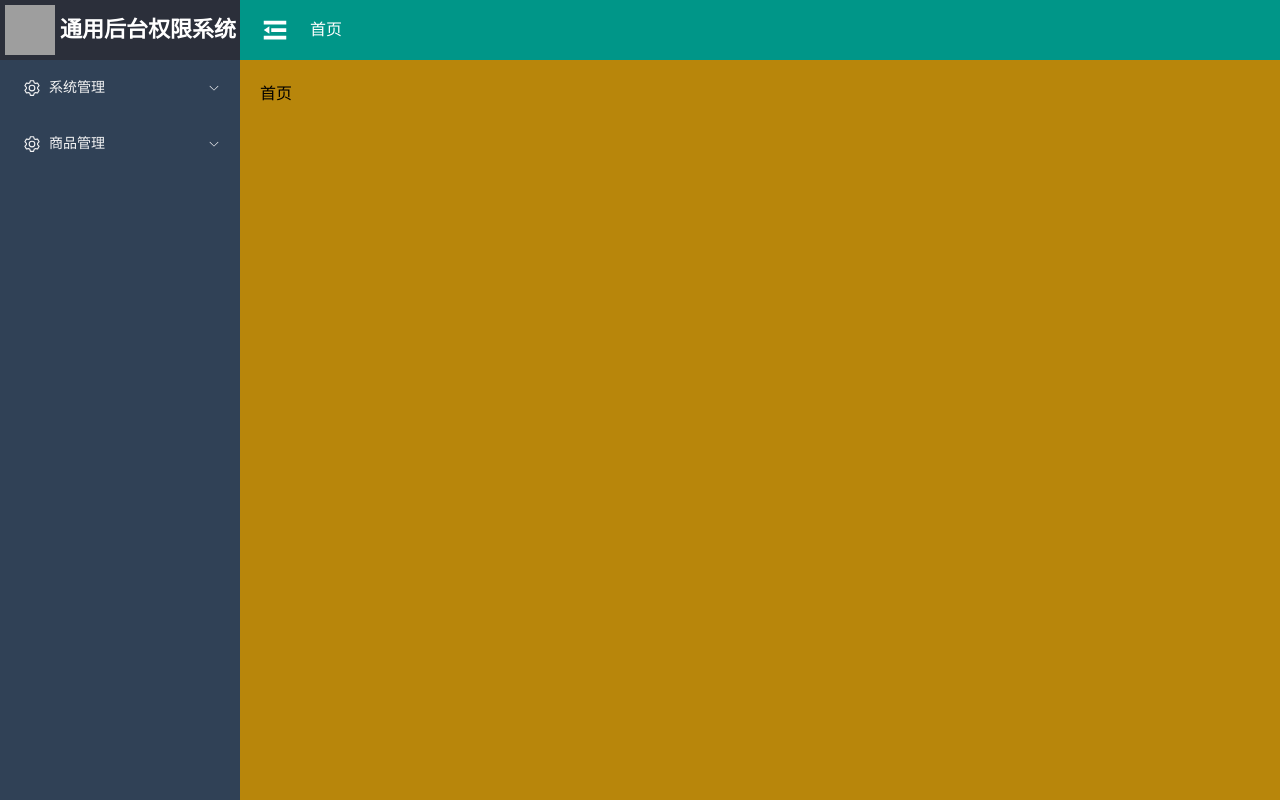
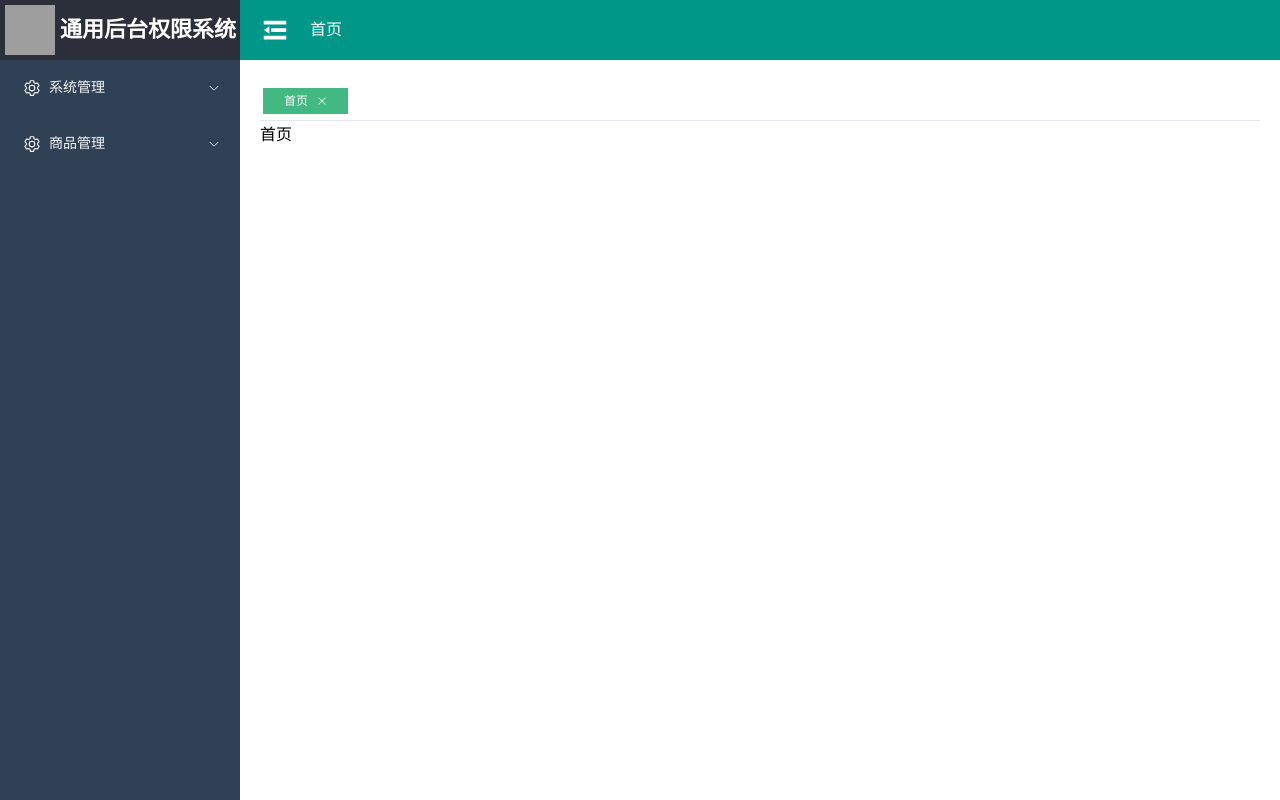
Before and after one commit to junwanzhao/common-limits-system, a Vue app in the folder project-web/: page /dashboard in a window 1280 px wide. Built offline with nearby package versions, Linux system fonts and the light colour scheme; grey boxes are pictures that could not be loaded.

Commit message:
feat: tabs 选项卡制作

```diff
--- a/project-web/src/layout/Index.vue
+++ b/project-web/src/layout/Index.vue
@@ -1,33 +1,37 @@
 <template>
-  <el-container class="layout">
-    <el-aside width="auto" class="asside">
+  <el-container class="mycontainer">
+    <el-aside width="auto" class="leftmenu">
       <menu-bar></menu-bar>
     </el-aside>
     <el-container>
       <el-header class="header">
         <Header></Header>
       </el-header>
-      <el-main class="main"><router-view></router-view></el-main>
+      <el-main class="main">
+        <Tabs></Tabs>
+        <router-view></router-view>
+      </el-main>
     </el-container>
   </el-container>
 </template>
 <script setup lang="ts">
 import Header from '@/layout/header/Header.vue'
 import MenuBar from '@/layout/menu/MenuBar.vue'
+import Tabs from '@/layout/tabs/Tabs.vue'
 </script>
-<style lang="scss">
-.layout {
+<style lang="scss" scoped>
+.mycontainer {
   height: 100%;
-  .asside {
+  .leftmenu {
     background-color: #304156;
   }
   .header {
+    background-color: #009688;
     display: flex;
     align-items: center;
-    background-color: #009688;
   }
   .main {
-    background-color: darkgoldenrod;
+    background-color: #ffffff;
   }
 }
 </style>
--- /dev/null
+++ b/project-web/src/layout/tabs/Tabs.vue
@@ -0,0 +1,126 @@
+<template>
+  <el-tabs
+    v-model="activeTab"
+    type="card"
+    class="demo-tabs"
+    closable
+    @tab-remove="removeTab"
+    @tab-click="clickBtn"
+  >
+    <el-tab-pane
+      v-for="item in tabsList"
+      :key="item.path"
+      :label="item.title"
+      :name="item.path"
+    >
+    </el-tab-pane>
+  </el-tabs>
+</template>
+<script setup lang="ts">
+import { computed, onMounted, ref, watch } from 'vue'
+import { Tab, useTabStore } from '@/store/tabs/index'
+import { useRoute } from 'vue-router'
+import { useRouter } from 'vue-router'
+import { TabsPaneContext } from 'element-plus'
+const router = useRouter()
+const route = useRoute()
+//获取store
+const store = useTabStore()
+//选中的选项卡数据
+const activeTab = ref('')
+//选项卡数据
+const tabsList = computed(() => {
+  return store.getTab
+})
+//选项卡点击事件
+const clickBtn = (pane: TabsPaneContext) => {
+  console.log(pane)
+  const { props } = pane
+  //跳转路由
+  router.push({ path: props.name as string })
+}
+//删除
+const removeTab = (targetName: string) => {
+  const tabs = tabsList.value
+  let activeName = activeTab.value
+  if (activeName === targetName) {
+    tabs.forEach((tab: Tab, index: number) => {
+      if (tab.path === targetName) {
+        const nextTab = tabs[index + 1] || tabs[index - 1]
+        if (nextTab) {
+          activeName = nextTab.path
+        }
+      }
+    })
+  }
+  //重新设置激活的选项卡
+  activeTab.value = activeName
+  //重新设置选项卡数据
+  store.tabList = tabs.filter((tab: Tab) => tab.path !== targetName)
+  //跳转路由
+  router.push({ path: activeName })
+}
+const addTab = () => {
+  const { path, meta } = route
+  console.log(path)
+  console.log(meta)
+  const tab: Tab = {
+    path: path,
+    title: meta.title as string
+  }
+  store.addTab(tab)
+}
+//添加选项卡：监听当前路由
+watch(
+  () => route.path,
+  () => {
+    setActiveTab()
+    //添加选项卡数据
+    addTab()
+  }
+)
+//设置激活的选项卡
+const setActiveTab = () => {
+  activeTab.value = route.path
+}
+onMounted(() => {
+  setActiveTab()
+  addTab()
+})
+</script>
+<style scoped lang="scss">
+:deep(.el-tabs__header) {
+  margin: 0px;
+}
+:deep(.el-tabs__item) {
+  height: 26px !important;
+  line-height: 26px !important;
+  text-align: center !important;
+  border: 1px solid #d8dce5 !important;
+  margin: 0px 3px !important;
+  color: #495060;
+  font-size: 12px !important;
+  padding: 0xp 10px !important;
+}
+:deep(.el-tabs__nav) {
+  border: none !important;
+}
+:deep(.is-active) {
+  border-bottom: 1px solid transparent !important;
+  border: 1px solid #42b983 !important;
+  background-color: #42b983 !important;
+  color: #fff !important;
+}
+:deep(.el-tabs__item:hover) {
+  color: #495060 !important;
+}
+:deep(.is-active:hover) {
+  color: #fff !important;
+}
+:deep(.el-tabs__nav-next) {
+  line-height: 26px !important;
+}
+:deep(.el-tabs__nav-prev) {
+  line-height: 26px !important;
+}
+</style>
--- /dev/null
+++ b/project-web/src/store/tabs/index.ts
@@ -0,0 +1,29 @@
+import { defineStore } from 'pinia'
+import { ref, computed } from 'vue'
+// 定义选项卡数据类型
+export type Tab = {
+  title: string
+  path: string
+}
+// 定义state的数据类型
+export type TabState = {
+  tabList: Tab[]
+}
+// 定义store
+export const useTabStore = defineStore('tabStore', () => {
+  // 定义state
+  const tabList = ref<Tab[]>([])
+  // 计算属性获取选项卡列表
+  const getTab = computed(() => tabList.value)
+  // 添加选项卡数据
+  const addTab = (tab: Tab) => {
+    // 判断数据是否已存在选项卡列表中
+    if (tabList.value.some((item) => item.path === tab.path)) return
+    tabList.value.push(tab)
+  }
+  return {
+    tabList,
+    getTab,
+    addTab
+  }
+})
```
